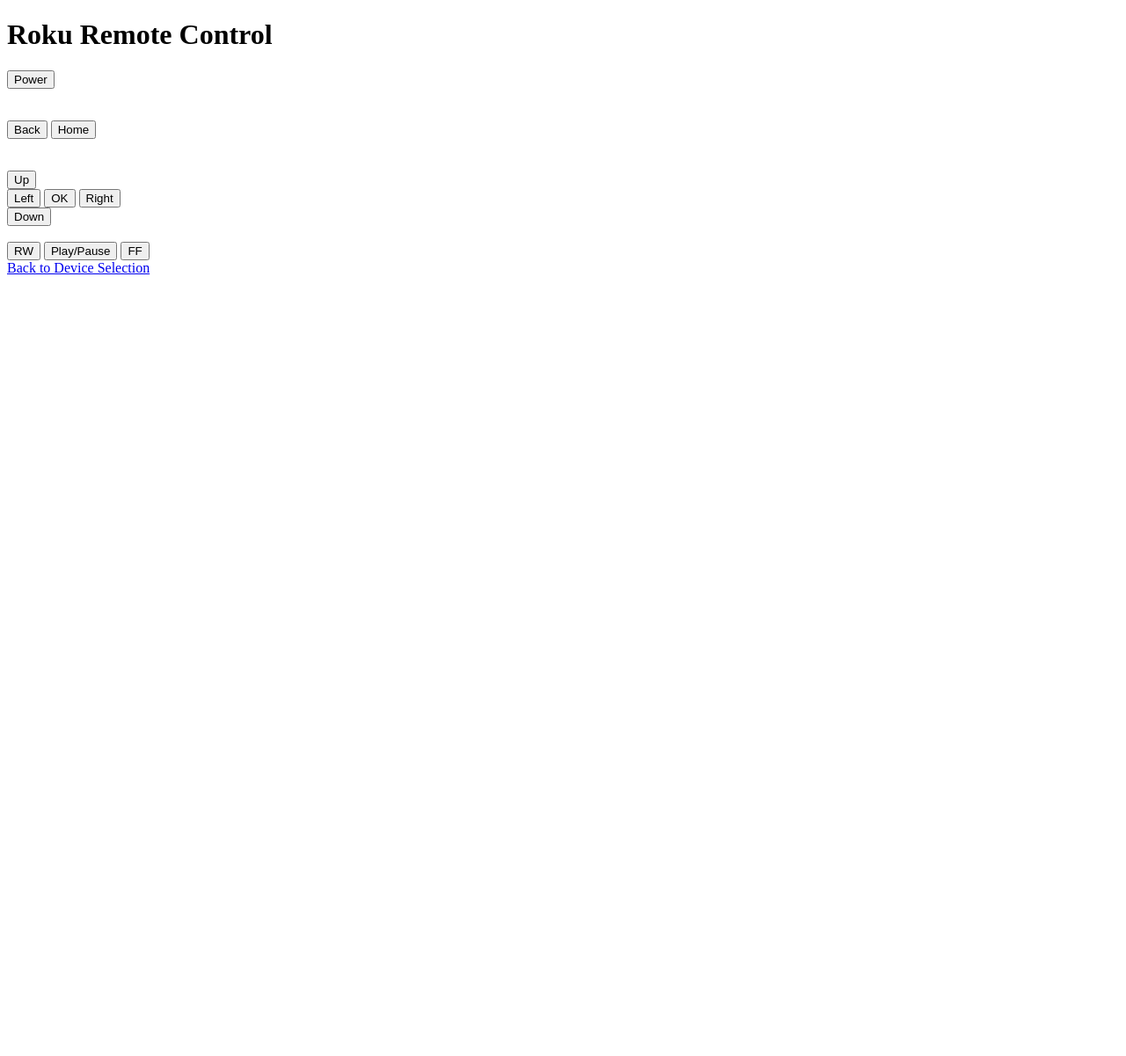
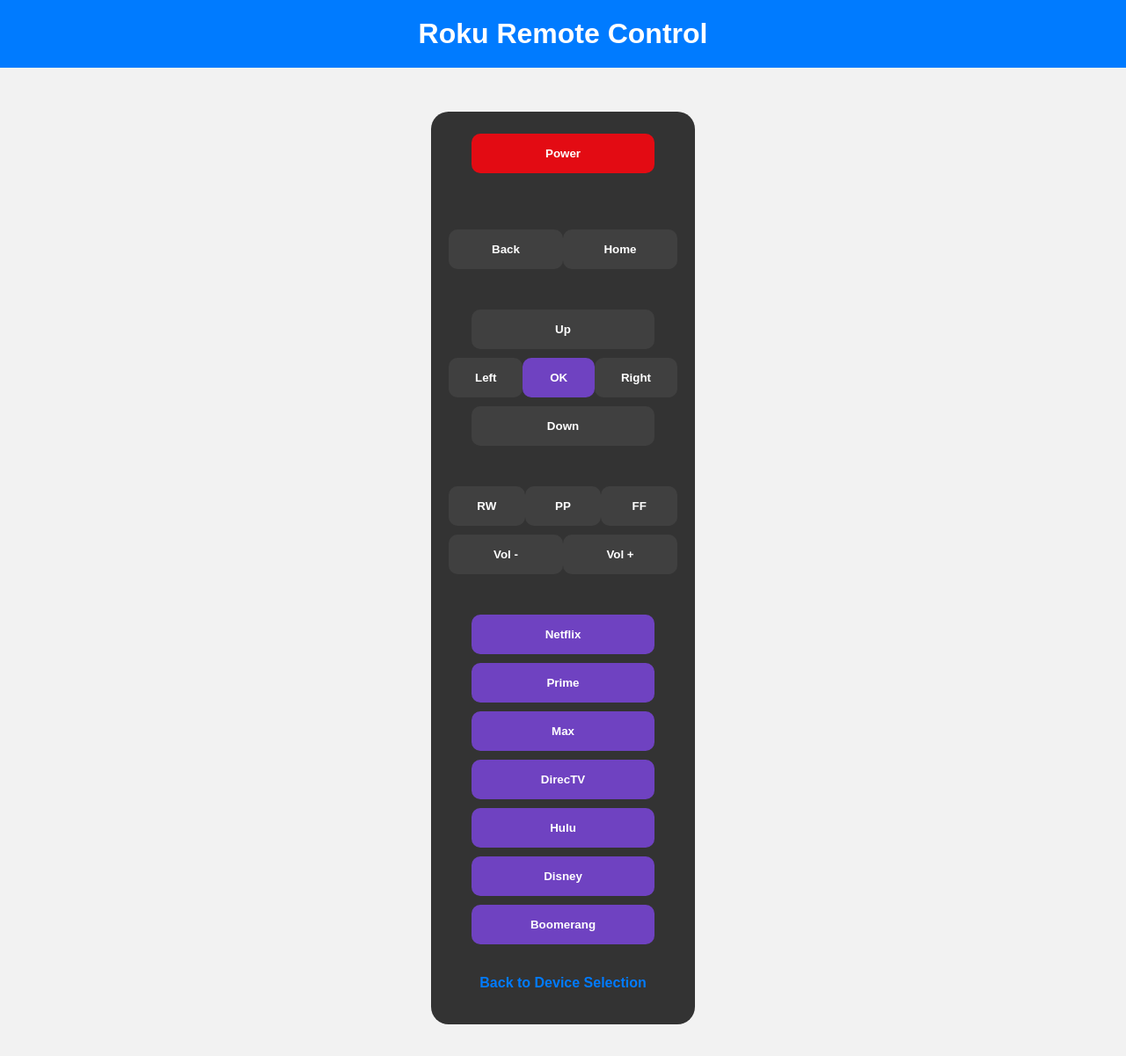
Before and after one commit to weinberghere/Roku, a Flask app: page /remote/1 in a window 1280 px wide. Shown: the whole page at 88% size. Before the commit the page ends 312 px from the top, so only its background shows below. Run offline with Flask 3, Linux system fonts and the light colour scheme.

Commit message:
rokumote v1

```diff
--- a/RokuTest/main.py
+++ b/RokuTest/main.py
@@ -26,8 +26,11 @@ ROKU_COMMANDS = {
     'replay': 'InstantReplay',
     'info': 'Info',
     'backspace': 'Backspace',
-    'search': 'Search'
-    # ... add more commands as needed ...
+    'search': 'Search',
+    'netflix': 'launch/12',
+    'prime': 'launch/13',
+    'max': 'launch/61322',
+    'directv': 'launch/140474'
 }
 
 
@@ -111,4 +114,4 @@ def remote(device_ip):
 
 
 if __name__ == "__main__":
-    app.run(debug=True)
+    app.run(host='0.0.0.0', port=5000, debug=True)
--- a/RokuTest/static/styles.css
+++ b/RokuTest/static/styles.css
@@ -1 +1,118 @@
-i
+/* Reset some default browser styles */
+body, h1, p {
+    margin: 0;
+    padding: 0;
+}
+
+body {
+    font-family: Arial, sans-serif;
+    background-color: #f2f2f2;
+}
+
+h1 {
+    text-align: center;
+    padding: 20px;
+    background-color: #007BFF;
+    color: white;
+}
+
+.remote-container {
+    width: 300px;
+    background-color: #333;
+    border-radius: 20px;
+    padding: 20px;
+    box-sizing: border-box;
+    display: flex;
+    flex-direction: column;
+    align-items: center;
+    margin: auto;
+    margin-top: 50px;
+}
+
+.button {
+    margin: 5px 0;
+    border: none;
+    color: white;
+    font-weight: bold;
+    cursor: pointer;
+    transition: background-color 0.3s ease;
+    border-radius: 10px;
+    width: 80%;
+    padding: 15px 30px; /* Increase the button height and add horizontal padding */
+}
+
+.button:hover {
+    background-color: #0056b3; /* Darker blue on hover */
+}
+
+.power-button {
+    background-color: #e30b13;
+}
+
+.power-button:hover {
+    background-color: #a1080c; /* Darker red on hover */
+}
+
+.back-button,
+.home-button,
+.up-button,
+.left-button,
+.ok-button,
+.right-button,
+.down-button,
+.rewind-button,
+.play-button,
+.forward-button,
+.volume-down-button,
+.volume-up-button,
+.special-button {
+    background-color: #404040;
+    padding: 15px 30px; /* Increase horizontal padding */
+}
+
+.special-button:hover {
+    background-color: #1f1f1f; /* Darker gray on hover */
+}
+
+.ok-button {
+    background-color: #6f42c1;
+}
+
+.ok-button:hover {
+    background-color: #4a2b80; /* Darker purple on hover */
+}
+
+/* Add a class for channel buttons and set their background color */
+.channel-button {
+    background-color: #6f42c1; /* Purple color */
+}
+
+.channel-button:hover {
+    background-color: #4a2b80; /* Darker purple on hover */
+}
+
+.button-row {
+    width: 100%;
+    display: flex;
+    justify-content: space-around;
+}
+
+.feedback-message {
+    text-align: center;
+    margin-top: 10px;
+    color: #007BFF;
+    font-weight: bold;
+}
+
+.device-link {
+    display: block;
+    text-align: center;
+    margin-top: 20px;
+    color: #007BFF;
+    text-decoration: none;
+    font-weight: bold;
+}
+
+.device-link:hover {
+    text-decoration: underline;
+}
--- a/RokuTest/templates/devices.html
+++ b/RokuTest/templates/devices.html
@@ -27,7 +27,7 @@
                 </li>
             {% endfor %}
         </ul>
-        <a class="device-link" href="/">Back to Device Selection</a>
+        <a class="device-link" href="/">Scan Again</a>
     </div>
 </body>
 </html>
--- a/RokuTest/templates/remote.html
+++ b/RokuTest/templates/remote.html
@@ -10,42 +10,69 @@
 <body>
     <h1>Roku Remote Control</h1>
     <div class="remote-container">
-        <button class="button power-button" data-command="power">Power</button>
+        <button class="button power-button" data-command="keypress/power">Power</button>
         <br><br><br>
         <div class="button-row">
-            <button class="button back-button" data-command="back">Back</button>
-            <button class="button home-button" data-command="home">Home</button>
+            <button class="button back-button" data-command="keypress/back">Back</button>
+            <button class="button home-button" data-command="keypress/home">Home</button>
         </div>
         <br><br>
-        <button class="button up-button" data-command="up">Up</button>
+        <button class="button up-button" data-command="keypress/up">Up</button>
         <div class="button-row">
-            <button class="button left-button" data-command="left">Left</button>
-            <button class="button ok-button" data-command="select">OK</button>
-            <button class="button right-button" data-command="right">Right</button>
+            <button class="button left-button" data-command="keypress/left">Left</button>
+            <button class="button ok-button" data-command="keypress/select">OK</button>
+            <button class="button right-button" data-command="keypress/right">Right</button>
         </div>
-        <button class="button down-button" data-command="down">Down</button>
+        <button class="button down-button" data-command="keypress/down">Down</button>
         <br><br>
         <div class="button-row">
-            <button class="button rewind-button" data-command="rewind">RW</button>
-            <button class="button play-button" data-command="play">Play/Pause</button>
-            <button class="button forward-button" data-command="fastforward">FF</button>
+            <button class="button rewind-button" data-command="keypress/rewind">RW</button>
+            <button class="button play-button" data-command="keypress/play">PP</button>
+            <button class="button forward-button" data-command="keypress/fastforward">FF</button>
+        </div>
+        <div class="button-row">
+            <button class="button volume-down-button" data-command="keypress/volumedown">Vol -</button>
+            <button class="button volume-up-button" data-command="keypress/volumeup">Vol +</button>
+        </div>
+        <br><br>
+        <div class="button-row">
+            <button class="button channel-button" data-command="launch/12">Netflix</button>
+        </div>
+        <div class="button-row">
+            <button class="button channel-button" data-command="launch/13">Prime</button>
+        </div>
+        <div class="button-row">
+            <button class="button channel-button" data-command="launch/61322">Max</button>
+        </div>
+        <div class="button-row">
+            <button class="button channel-button" data-command="launch/140474">DirecTV</button>
+        </div>
+        <div class="button-row">
+            <button class="button channel-button" data-command="launch/2285">Hulu</button>
+        </div>
+        <div class="button-row">
+            <button class="button channel-button" data-command="launch/291097">Disney</button>
+        </div>
+        <div class="button-row">
+            <button class="button channel-button" data-command="launch/149733">Boomerang</button>
         </div>
         <div class="feedback-message" id="feedback-message"></div>
         <a class="device-link" href="/">Back to Device Selection</a>
+        <br>
     </div>
-
+     <br><br>
     <script>
         // Function to send command to Roku device
-        function sendCommand(command) {
-            const ipAddress = '192.168.110.16'; // Replace with the IP address of your Roku device
-            fetch(`http://${ipAddress}:8060/keypress/${command}`, {
+        function sendCommand(command, ipAddress) {
+            fetch(`http://${ipAddress}:8060/${command}`, {
                 method: 'POST',
+                mode: 'no-cors',
             })
             .then(response => {
                 if (response.status === 200) {
-                    console.log(`Command '${command}' sent successfully!`);
+                    console.log(`Command '${command}' sent successfully to ${ipAddress}!`);
                 } else {
-                    console.error(`Failed to send command '${command}'. Response code: ${response.status}`);
+                    console.error(`Failed to send command '${command}' to ${ipAddress}. Response code: ${response.status}`);
                 }
             })
             .catch(error => {
@@ -53,11 +80,15 @@
             });
         }
 
+        // Extract the IP address from the current URL
+        const url = window.location.href;
+        const ipAddress = url.split('/').pop();
+
         // Add event listeners to buttons
         document.querySelectorAll('.button').forEach(button => {
             button.addEventListener('click', () => {
                 const command = button.getAttribute('data-command');
-                sendCommand(command);
+                sendCommand(command, ipAddress);
             });
         });
 
@@ -65,31 +96,31 @@
         document.addEventListener('keydown', event => {
             switch (event.key.toLowerCase()) {
                 case 'w':
-                    sendCommand('up');
+                    sendCommand('keypress/up', ipAddress);
                     break;
                 case 's':
-                    sendCommand('down');
+                    sendCommand('keypress/down', ipAddress);
                     break;
                 case 'a':
-                    sendCommand('left');
+                    sendCommand('keypress/left', ipAddress);
                     break;
                 case 'd':
-                    sendCommand('right');
+                    sendCommand('keypress/right', ipAddress);
                     break;
                 case 'f':
-                    sendCommand('select');
+                    sendCommand('keypress/select', ipAddress);
                     break;
                 case '1':
-                    sendCommand('volumemute');
+                    sendCommand('keypress/volumemute', ipAddress);
                     break;
                 case '2':
-                    sendCommand('volumedown');
+                    sendCommand('keypress/volumedown', ipAddress);
                     break;
                 case '3':
-                    sendCommand('volumeup');
+                    sendCommand('keypress/volumeup', ipAddress);
                     break;
                 case 'q':
-                    sendCommand('back');
+                    sendCommand('keypress/back', ipAddress);
                     break;
                 default:
                     break;
@@ -97,5 +128,6 @@
         });
     </script>
 
+
 </body>
 </html>
```
Also changed, not shown: RokuTest/templates/error.html (added, +15 -0 lines).
